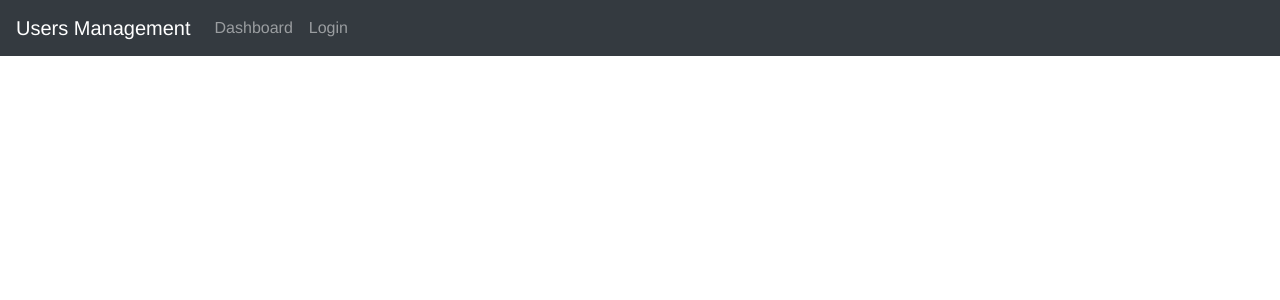
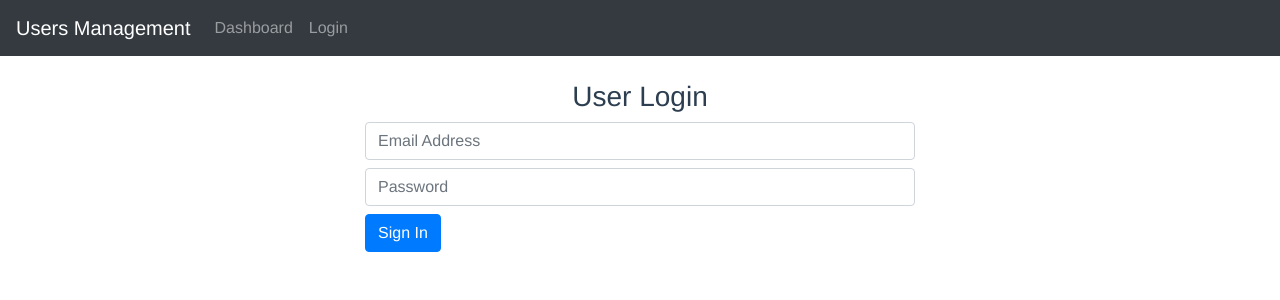
Before and after one commit to marcelfrancisnuto/users-management-front-end, a Vue app: page / in a window 1280 px wide. Shown: the top 300 px of the page. Built offline with nearby package versions, Linux system fonts and the light colour scheme.

Commit message:
updated readme

```diff
--- a/src/views/Login.vue
+++ b/src/views/Login.vue
@@ -1,15 +1,56 @@
 <template>
-    <div>
+    <div class="container">
+        <div class="row mt-4">
+            <div class="col-6 offset-3">
+               <form action="#" @submit.prevent="login">
+                   <h3>User Login</h3>
+                   <div class="form-row">
+                       <input type="email" v-model="formData.email" name="email" class="form-control" placeholder="Email Address">
+                   </div>
+                   <div class="form-row">
+                       <input type="password" v-model="formData.password" name="password" class="form-control" placeholder="Password">
+                   </div>
+                   <div class="form-row">
+                       <button type="submit" class="btn btn-primary">Sign In</button>
+                   </div>
+                </form>
+            </div>
 
+        </div>
     </div>
 </template>
 
 <script>
+    import axios from 'axios'
+
     export default {
-
+        name: "Login",
+        data() {
+            return {
+                secrets: [],
+                formData: {
+                    email: '',
+                    password: ''
+                }
+            }
+        },
+        methods: {
+            login() {
+                axios.get('http://localhost:8000/sanctum/csrf-cookie')
+                .then(res => {
+                    console.log(res)
+                    axios.post('http://localhost:8000/login', this.formData)
+                    .then(res => {
+                        console.log(res)
+                    })
+                })
+            }
+        }
     }
 </script>
 
 <style scoped>
-
+    .form-row {
+        margin-bottom: 8px;
+    }
 </style>
```
Also changed, not shown: 1 other file (tests, documents, lock files or other folders).
